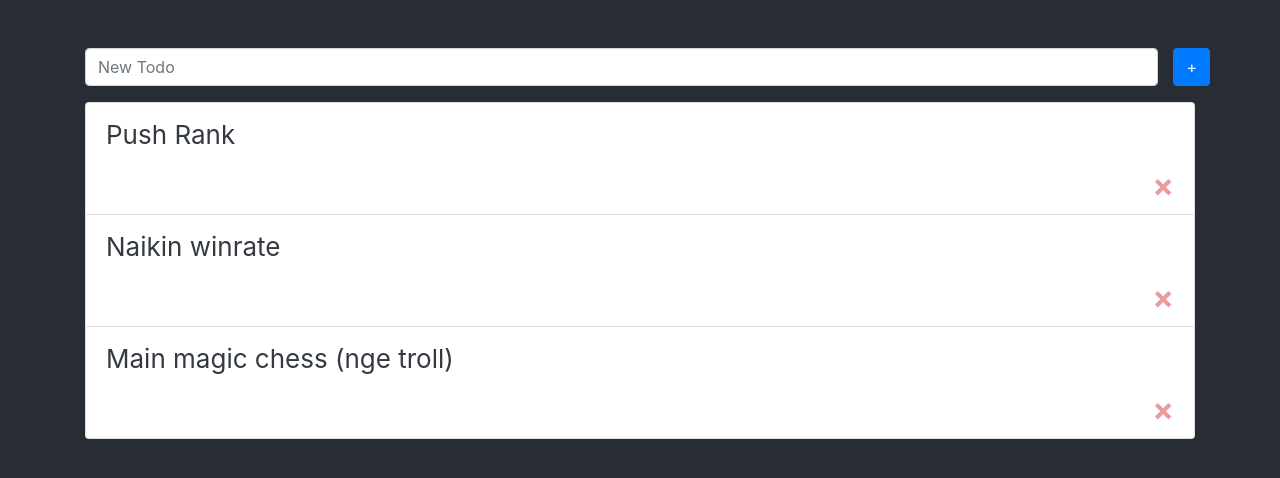
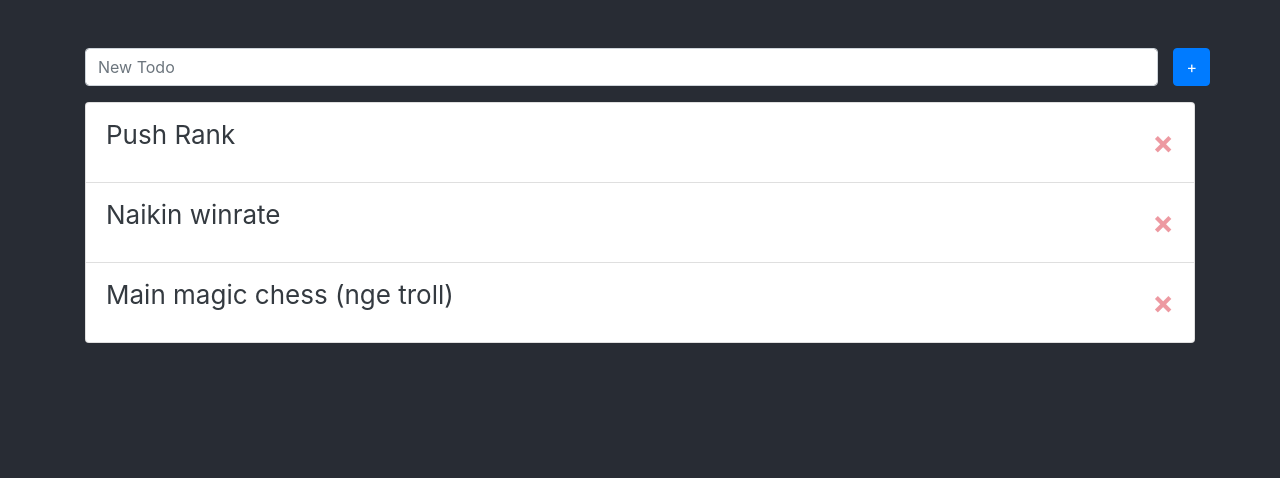
Before and after one commit to ishakimanuel/application-testing-101, a React (Create React App) app: page / in a window 1280 px wide. Shown: the top 478 px of the page. Built offline with nearby package versions, Linux system fonts and the light colour scheme; data requests are answered from the project's data file.

Commit message:
Improve UI todo list

```diff
--- a/src/todo-page/todo-list/todo-list.js
+++ b/src/todo-page/todo-list/todo-list.js
@@ -1,4 +1,4 @@
-import { ListGroup, Spinner } from 'react-bootstrap';
+import { Col, ListGroup, Row, Spinner } from 'react-bootstrap';
 
 const TodoList = ({ isFetching, list = [], onClickDeleteBtn = () => null }) => {
   if (isFetching) {
@@ -15,9 +15,13 @@ const TodoList = ({ isFetching, list = [], onClickDeleteBtn = () => null }) => {
     <ListGroup className="text-dark text-left" role="listgroup">
       {list.map((todo, index) => (
         <ListGroup.Item key={index}>
+          <Row className="align-items-center">
+            <Col>
               <p role="listitem" aria-label={todo.name}>
                 {todo.name}
               </p>
+            </Col>
+            <Col>
               <button
                 type="button"
                 aria-label={`delete-todo-${todo.name}`}
@@ -27,6 +31,8 @@ const TodoList = ({ isFetching, list = [], onClickDeleteBtn = () => null }) => {
               >
                 &times;
               </button>
+            </Col>
+          </Row>
         </ListGroup.Item>
       ))}
     </ListGroup>
```
Lines whose indentation alone changed are shown as unchanged.
